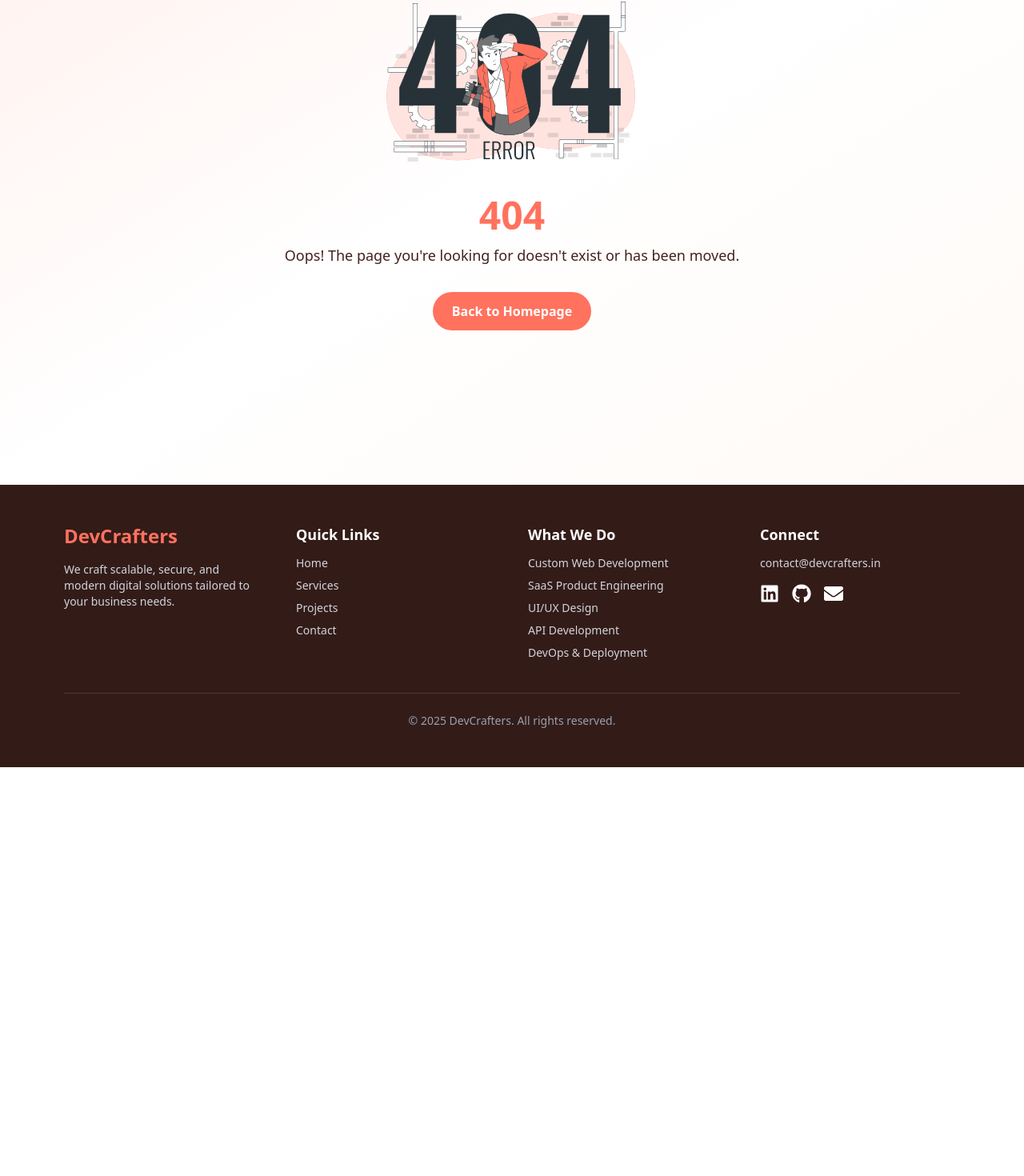
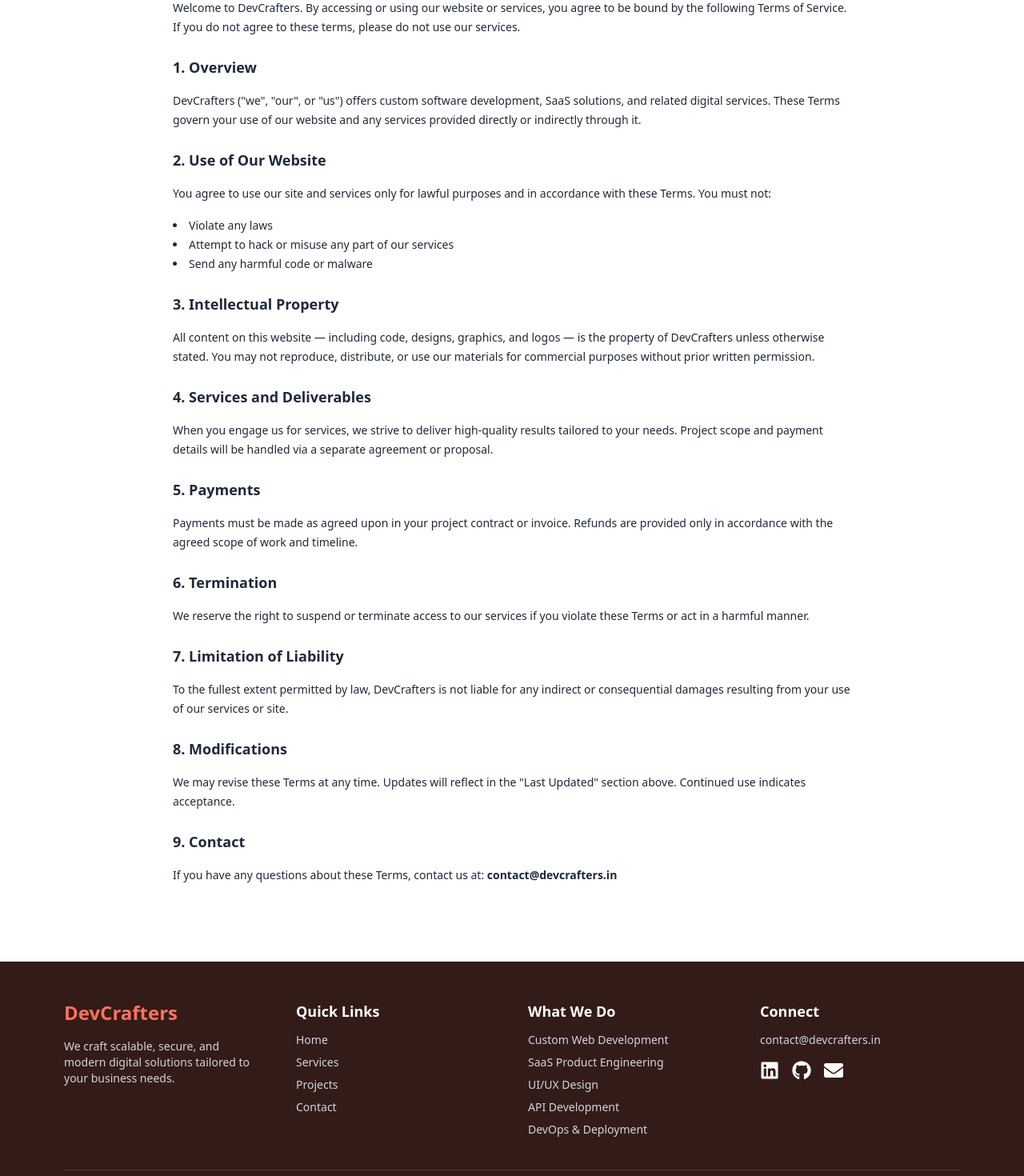
Before and after one commit to DevCraftersOfficial/DevCrafters-Website, a React (Vite) app: page /terms in a window 1280 px wide. Shown: the part 194-1664 px from the top of the page at 80% size. Before the commit the page ends 1153 px from the top, so only its background shows below. Built offline with nearby package versions, Linux system fonts and the light colour scheme.

Commit message:
add terms and privacy page

```diff
--- a/index.html
+++ b/index.html
@@ -5,6 +5,8 @@
     <meta name="viewport" content="width=device-width, initial-scale=1.0" />
     <link rel="icon" href="/favicon.png" type="image/png" />
     <script async src="https://pagead2.googlesyndication.com/pagead/js/adsbygoogle.js?client=ca-pub-2423241670293180" crossorigin="anonymous"></script>
+    <link rel="canonical" href="https://devcrafters.in/privacy-policy" />
+    <meta name="robots" content="index, follow" />
     <title>DevCrafters</title>
   </head>
   <body>
--- a/src/App.jsx
+++ b/src/App.jsx
@@ -10,6 +10,8 @@ const ContactPage = lazy(() => import("./pages/ContactPage"));
 const ThankYouPage = lazy(() => import("./pages/ThankYouPage"));
 const NotFoundPage = lazy(() => import("./pages/NotFoundPage"));
 const MainLayout = lazy(() => import("./Layout/MainLayout"));
+const PrivacyPolicyPage = lazy(() => import("./pages/PrivacyPolicyPage"))
+const TermsPage = lazy(() => import("./pages/TermsPage"))
 
 function App() {
   return (
@@ -35,6 +37,8 @@ function App() {
             <Route path="/services" element={<ServicesPage />} />
             <Route path="/contact" element={<ContactPage />} />
             <Route path="/thank-you" element={<ThankYouPage />} />
+            <Route path="/privacy-policy" element={<PrivacyPolicyPage />} />
+            <Route path="/terms" element={<TermsPage />} />
             <Route path="*" element={<NotFoundPage />} />
           </Route>
         </Routes>
--- a/src/components/Footer.jsx
+++ b/src/components/Footer.jsx
@@ -50,9 +50,18 @@ const Footer = () => {
       </div>
 
       {/* Bottom */}
-      <div className="mt-10 border-t border-[#553832] pt-6 text-center text-sm text-gray-400">
-        © {new Date().getFullYear()} DevCrafters. All rights reserved.
+      <div className="mt-10 border-t border-[#553832] pt-6 text-center text-sm text-gray-400 space-y-1">
+        <div>© {new Date().getFullYear()} DevCrafters. All rights reserved.</div>
+        <div className="space-x-4">
+          <a href="/privacy-policy" className="hover:text-[#FF725E] transition underline">
+            Privacy Policy
+          </a>
+          <a href="/terms" className="hover:text-[#FF725E] transition underline">
+            Terms of Service
+          </a>
+        </div>
       </div>
+
     </footer>
   );
 };
--- /dev/null
+++ b/src/pages/PrivacyPolicyPage.jsx
@@ -0,0 +1,45 @@
+import React from "react";
+
+const PrivacyPolicyPage = () => {
+  return (
+    <section className="max-w-4xl mx-auto py-24 px-6 text-[#331b18]">
+      <h1 className="text-3xl md:text-4xl font-bold mb-6">Privacy Policy</h1>
+      <p className="mb-4">Last updated: April 6, 2025</p>
+
+      <div className="space-y-6 leading-relaxed">
+        <p>
+          At <strong>DevCrafters</strong>, accessible from <a href="https://devcrafters.in" className="text-[#FF725E] underline">https://devcrafters.in</a>, we value your privacy. This Privacy Policy outlines how we handle personal information.
+        </p>
+
+        <h2 className="text-2xl font-semibold mt-8">1. Information We Collect</h2>
+        <ul className="list-disc pl-6">
+          <li>Name, Email, Company name</li>
+          <li>Contact messages via forms</li>
+          <li>Anonymous analytics (Google Analytics)</li>
+        </ul>
+
+        <h2 className="text-2xl font-semibold mt-8">2. How We Use Information</h2>
+        <p>We use your data to provide services, improve our website, and communicate updates (only with consent).</p>
+
+        <h2 className="text-2xl font-semibold mt-8">3. Third-Party Services</h2>
+        <p>
+          We may use services like Google Analytics, Zoho Mail, and email delivery services. These may collect data under their own privacy terms.
+        </p>
+
+        <h2 className="text-2xl font-semibold mt-8">4. Data Protection</h2>
+        <p>We use HTTPS, backend validations, and secure storage to protect your information.</p>
+
+        <h2 className="text-2xl font-semibold mt-8">5. Cookies</h2>
+        <p>We use cookies for improving user experience. You can disable them in your browser settings.</p>
+
+        <h2 className="text-2xl font-semibold mt-8">6. Your Rights</h2>
+        <p>You can request access, correction, or deletion of your data by contacting us.</p>
+
+        <h2 className="text-2xl font-semibold mt-8">7. Contact Us</h2>
+        <p>📧 Email: <a href="mailto:contact@devcrafters.in" className="text-[#FF725E] underline">contact@devcrafters.in</a></p>
+      </div>
+    </section>
+  );
+};
+
+export default PrivacyPolicyPage;
--- /dev/null
+++ b/src/pages/TermsPage.jsx
@@ -0,0 +1,87 @@
+import React from "react";
+
+const TermsPage = () => {
+  return (
+    <div className="max-w-4xl mx-auto px-6 py-24 text-gray-800">
+      <h1 className="text-3xl font-bold text-[#FF725E] mb-6">Terms of Service</h1>
+
+      <p className="mb-4 text-sm text-gray-500">Effective Date: April 6, 2025</p>
+
+      <section className="space-y-4 text-sm leading-6">
+        <p>
+          Welcome to DevCrafters. By accessing or using our website or services,
+          you agree to be bound by the following Terms of Service. If you do not
+          agree to these terms, please do not use our services.
+        </p>
+
+        <h2 className="font-semibold mt-6 text-lg">1. Overview</h2>
+        <p>
+          DevCrafters ("we", "our", or "us") offers custom software development,
+          SaaS solutions, and related digital services. These Terms govern your
+          use of our website and any services provided directly or indirectly
+          through it.
+        </p>
+
+        <h2 className="font-semibold mt-6 text-lg">2. Use of Our Website</h2>
+        <p>
+          You agree to use our site and services only for lawful purposes and in
+          accordance with these Terms. You must not:
+        </p>
+        <ul className="list-disc list-inside">
+          <li>Violate any laws</li>
+          <li>Attempt to hack or misuse any part of our services</li>
+          <li>Send any harmful code or malware</li>
+        </ul>
+
+        <h2 className="font-semibold mt-6 text-lg">3. Intellectual Property</h2>
+        <p>
+          All content on this website — including code, designs, graphics, and
+          logos — is the property of DevCrafters unless otherwise stated. You may
+          not reproduce, distribute, or use our materials for commercial purposes
+          without prior written permission.
+        </p>
+
+        <h2 className="font-semibold mt-6 text-lg">4. Services and Deliverables</h2>
+        <p>
+          When you engage us for services, we strive to deliver high-quality
+          results tailored to your needs. Project scope and payment details will
+          be handled via a separate agreement or proposal.
+        </p>
+
+        <h2 className="font-semibold mt-6 text-lg">5. Payments</h2>
+        <p>
+          Payments must be made as agreed upon in your project contract or
+          invoice. Refunds are provided only in accordance with the agreed scope
+          of work and timeline.
+        </p>
+
+        <h2 className="font-semibold mt-6 text-lg">6. Termination</h2>
+        <p>
+          We reserve the right to suspend or terminate access to our services if
+          you violate these Terms or act in a harmful manner.
+        </p>
+
+        <h2 className="font-semibold mt-6 text-lg">7. Limitation of Liability</h2>
+        <p>
+          To the fullest extent permitted by law, DevCrafters is not liable for
+          any indirect or consequential damages resulting from your use of our
+          services or site.
+        </p>
+
+        <h2 className="font-semibold mt-6 text-lg">8. Modifications</h2>
+        <p>
+          We may revise these Terms at any time. Updates will reflect in the
+          "Last Updated" section above. Continued use indicates acceptance.
+        </p>
+
+        <h2 className="font-semibold mt-6 text-lg">9. Contact</h2>
+        <p>
+          If you have any questions about these Terms, contact us at:{" "}
+          <strong>contact@devcrafters.in</strong>
+        </p>
+      </section>
+    </div>
+  );
+};
+
+export default TermsPage;
```
Also changed, not shown: 1 other file (tests, documents, lock files or other folders).
